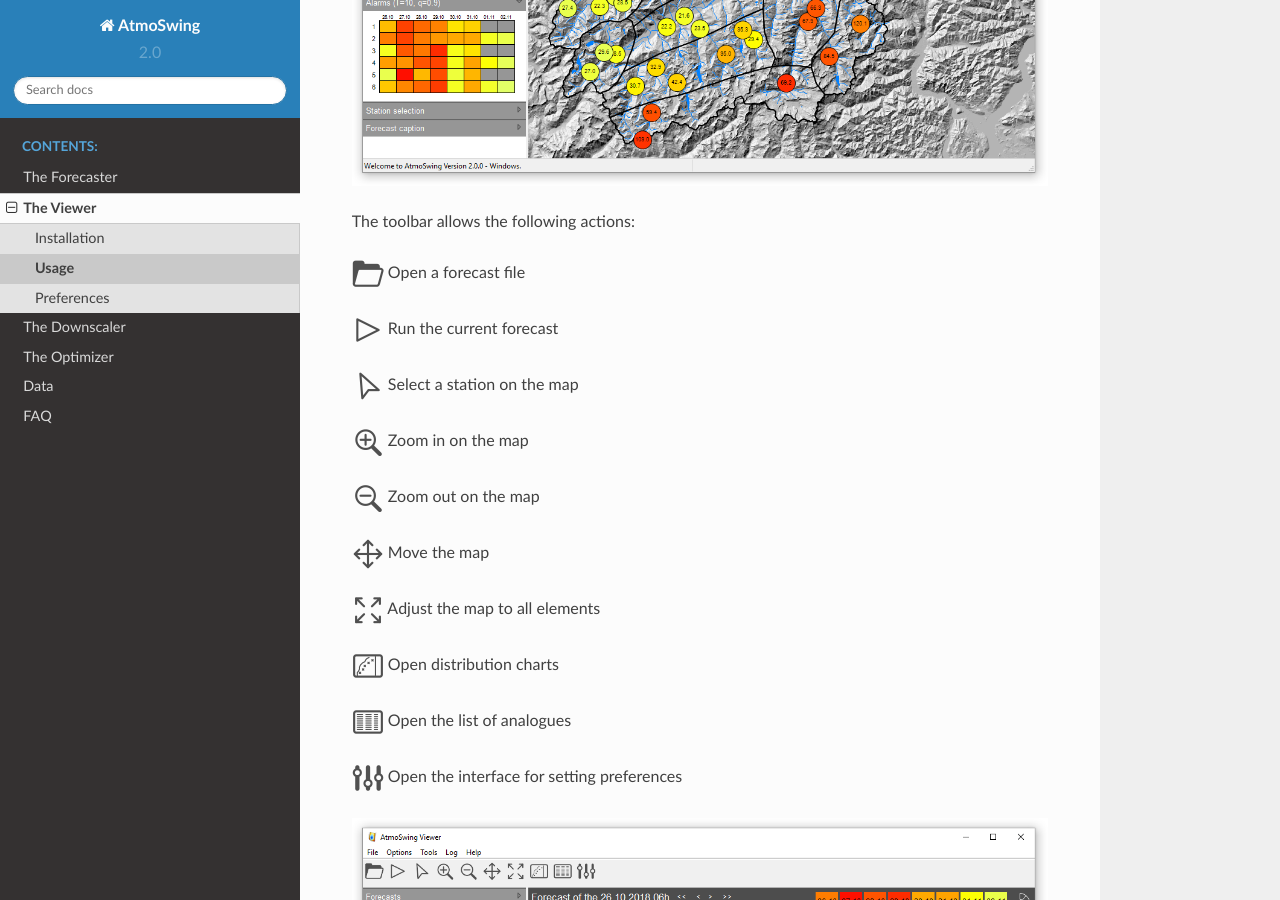
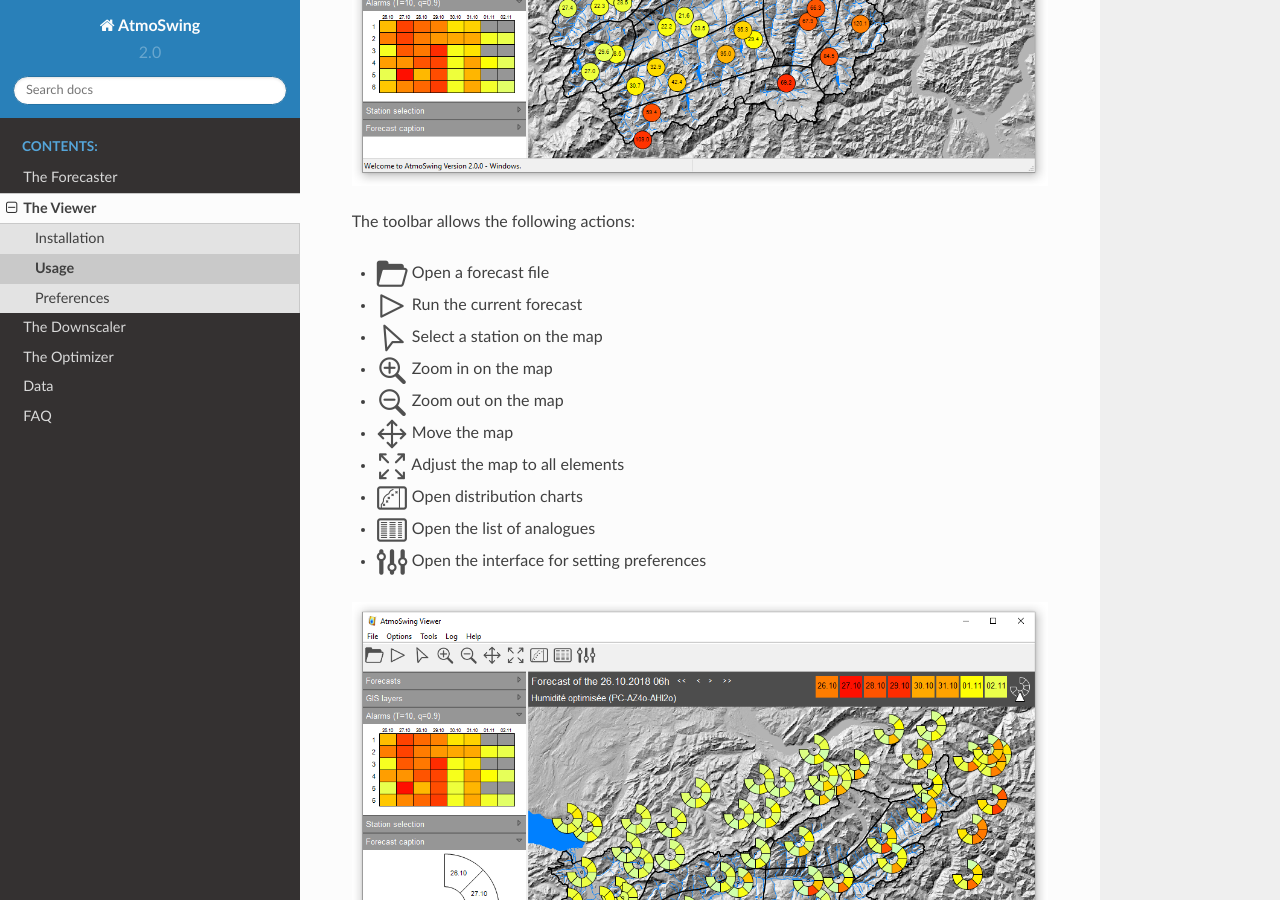
Before and after one commit to atmoswing/atmoswing-user-manual, a Sphinx documentation site: the page built from docs/app-viewer/usage.rst, in a window 1280 px wide and 900 px high, scrolled down 625 px. Built offline with Sphinx 7.4.7 and the Read the Docs theme 2.0.0, drawn with Linux system fonts in a browser that asks for light colours; pages that are not in the unit, such as notebooks, are missing from menus.

```diff
--- a/docs/app-viewer/usage.rst
+++ b/docs/app-viewer/usage.rst
@@ -9,25 +9,16 @@ The visualization software has the interface shown below. This tool allows you t
 
 The toolbar allows the following actions:
 
-|icon_open| Open a forecast file
-
-|icon_run| Run the current forecast
-
-|icon_map_select| Select a station on the map
-
-|icon_map_zoom_in| Zoom in on the map
-
-|icon_map_zoom_out| Zoom out on the map
-
-|icon_map_move| Move the map
-
-|icon_map_fit| Adjust the map to all elements
-
-|icon_frame_distributions| Open distribution charts
-
-|icon_frame_analogs| Open the list of analogues
-
-|icon_preferences| Open the interface for setting preferences
+- |icon_open| Open a forecast file
+- |icon_run| Run the current forecast
+- |icon_map_select| Select a station on the map
+- |icon_map_zoom_in| Zoom in on the map
+- |icon_map_zoom_out| Zoom out on the map
+- |icon_map_move| Move the map
+- |icon_map_fit| Adjust the map to all elements
+- |icon_frame_distributions| Open distribution charts
+- |icon_frame_analogs| Open the list of analogues
+- |icon_preferences| Open the interface for setting preferences
 
 .. |icon_open| image:: img/icon_open.png
 
```
